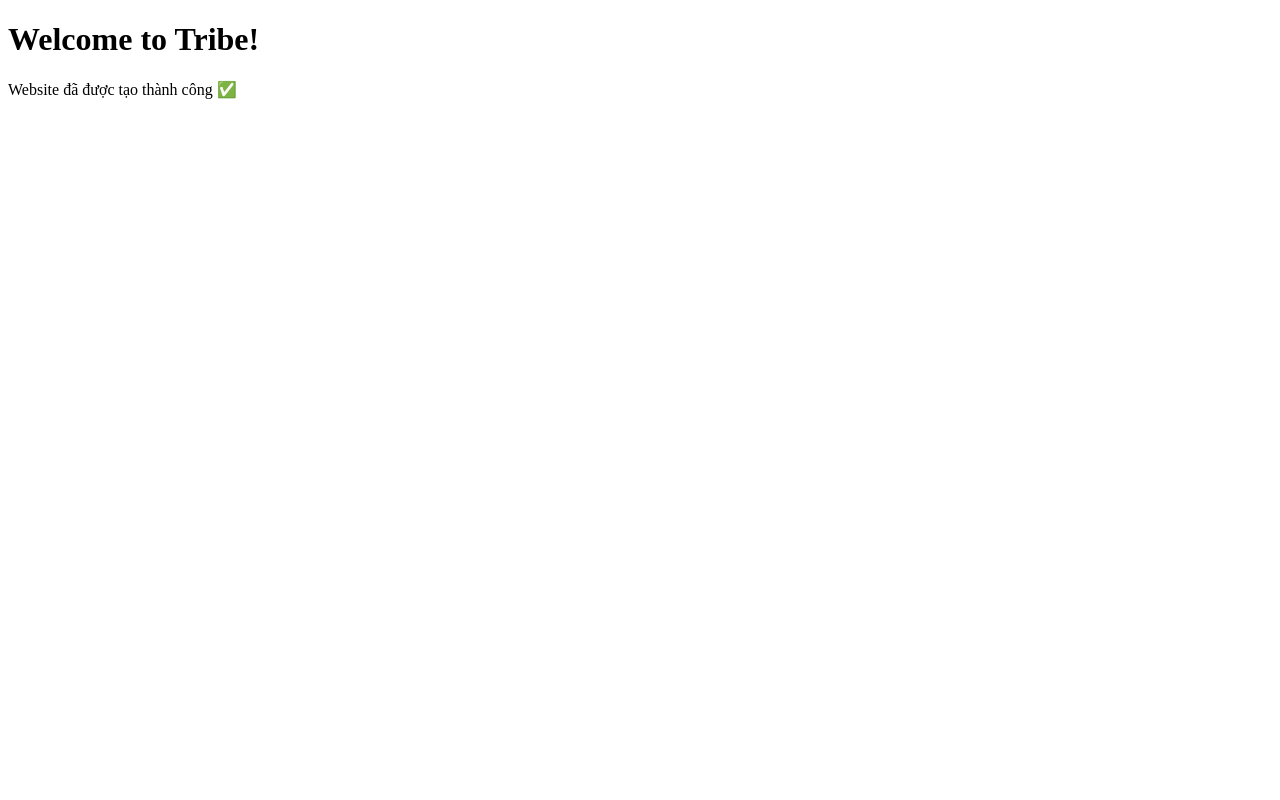
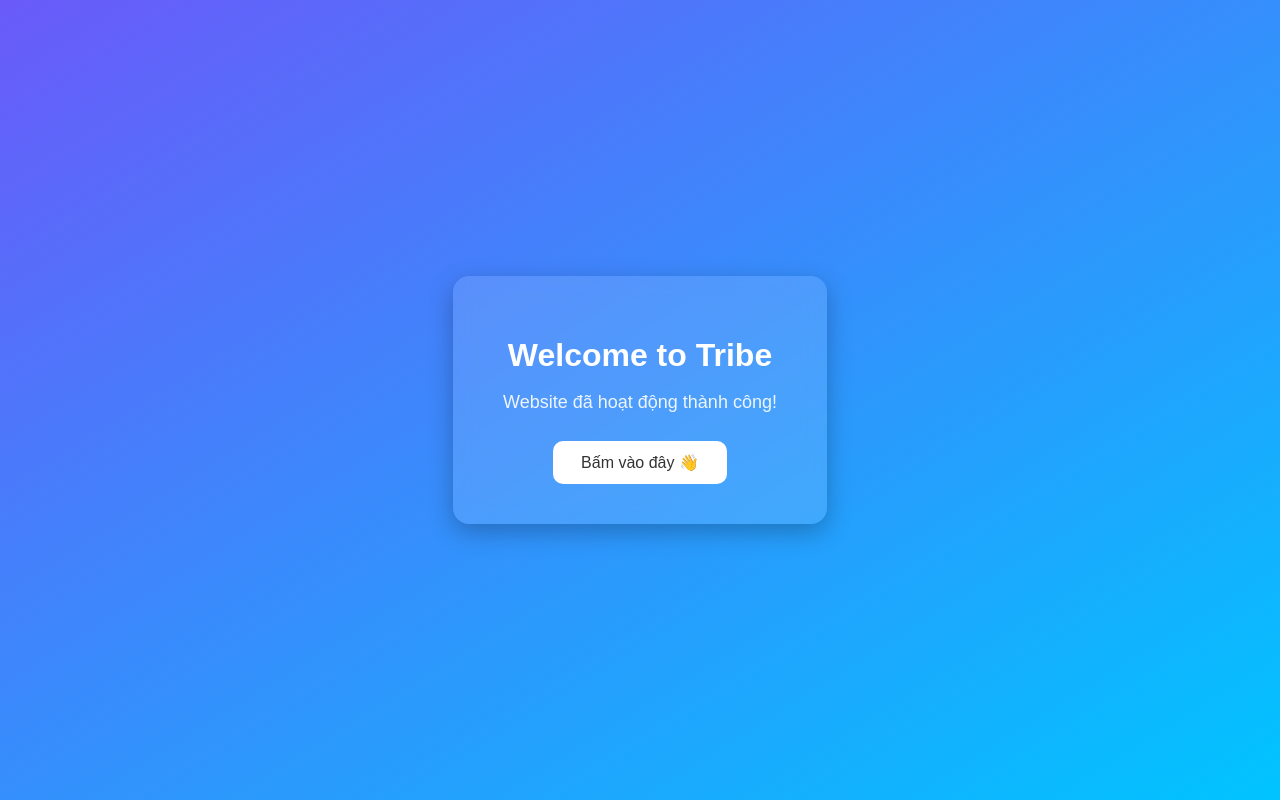
Before and after one commit to leduclongdn2012-max/Tribe, a plain HTML site: page index.html in a window 1280 px wide. Drawn offline with Linux system fonts and the light colour scheme.

Commit message:
Update index.html

```diff
--- a/index.html
+++ b/index.html
@@ -1,11 +1,66 @@
 <!DOCTYPE html>
-<html>
+<html lang="en">
 <head>
   <meta charset="UTF-8" />
+  <meta name="viewport" content="width=device-width, initial-scale=1.0" />
   <title>Tribe</title>
+
+  <style>
+    body {
+      margin: 0;
+      padding: 0;
+      font-family: "Poppins", sans-serif;
+      background: linear-gradient(to bottom right, #6a5af9, #00c4ff);
+      height: 100vh;
+      display: flex;
+      justify-content: center;
+      align-items: center;
+      color: white;
+      text-align: center;
+    }
+
+    .card {
+      background: rgba(255,255,255,0.12);
+      backdrop-filter: blur(10px);
+      border-radius: 16px;
+      padding: 40px 50px;
+      max-width: 420px;
+      box-shadow: 0 8px 25px rgba(0,0,0,0.25);
+    }
+
+    h1 {
+      font-size: 32px;
+      margin-bottom: 16px;
+    }
+
+    p {
+      font-size: 18px;
+      opacity: 0.9;
+      margin-bottom: 28px;
+    }
+
+    button {
+      background: #fff;
+      color: #333;
+      font-size: 16px;
+      border: none;
+      padding: 12px 28px;
+      border-radius: 10px;
+      cursor: pointer;
+      transition: 0.2s;
+    }
+
+    button:hover {
+      background: #e9e9e9;
+    }
+  </style>
 </head>
+
 <body>
-    <h1>Welcome to Tribe!</h1>
-    <p>Website đã được tạo thành công ✅</p>
+  <div class="card">
+    <h1>Welcome to Tribe</h1>
+    <p>Website đã hoạt động thành công!</p>
+    <button onclick="alert('Bạn đã nhấn nút!')">Bấm vào đây 👋</button>
+  </div>
 </body>
 </html>
```
Lines whose indentation alone changed are shown as unchanged.
